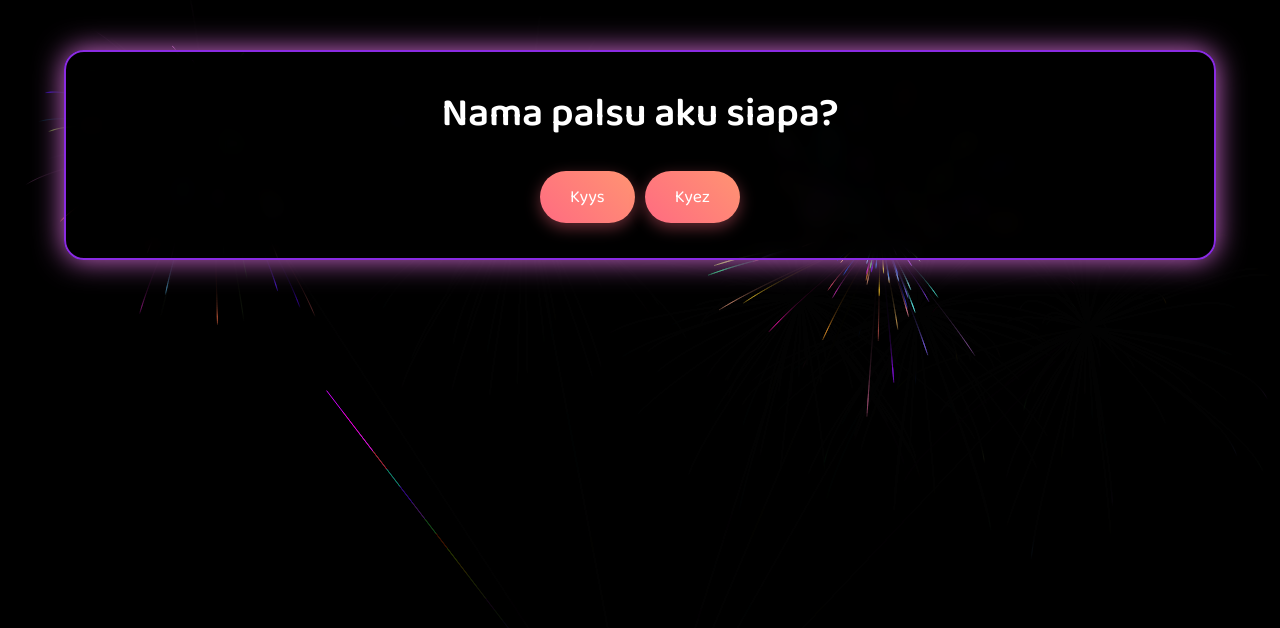
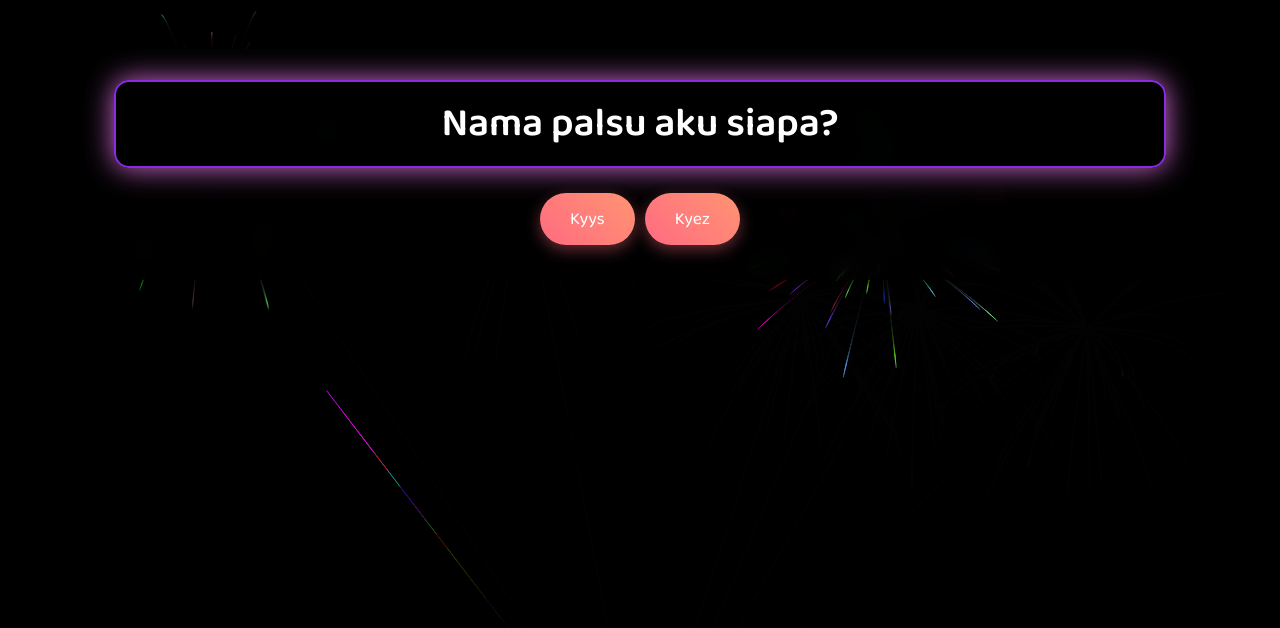
Before and after one commit to Kyys435/UHD-Kyss, a plain HTML site: page index.html in a window 1280 px wide. Shown: the top 628 px of the page. Drawn offline with Linux system fonts and the light colour scheme.

Commit message:
Refactor styles and update audio sources
Updated styles for title and added animations. Changed audio sources for background and firework sounds.

```diff
--- a/index.html
+++ b/index.html
@@ -28,12 +28,22 @@ html,body{height:100%; width:100%; overflow:hidden; font-family:'Baloo 2', cursi
     opacity:0;
     transform:translateY(-30px);
     transition: all 1s ease;
-    border:2px solid #8A2BE2;
-    box-shadow:0 0 15px #8A2BE2;
 }
 .container.show, .login-container.show{
     opacity:1;
     transform:translateY(0);
+}
+
+/* Title */
+h1{
+    font-size:2.5rem;
+    margin-bottom:20px;
+    transition: all 1s ease;
+    border:2px solid #8A2BE2;
+    box-shadow:0 0 15px #8A2BE2;
+    border-radius:15px;
+    padding:10px 20px;
+    animation: glowPulse 1.5s infinite;
 }
 
 /* Animasi glow */
@@ -41,12 +51,6 @@ html,body{height:100%; width:100%; overflow:hidden; font-family:'Baloo 2', cursi
     0%,100%{box-shadow:0 0 15px #8A2BE2;}
     50%{box-shadow:0 0 30px #DA70D6;}
 }
-.container, .login-container{
-    animation: glowPulse 1.5s infinite;
-}
-
-/* Title */
-h1{font-size:2.5rem; margin-bottom:20px; transition: all 1s ease;}
 
 /* Text container */
 .text-container{
@@ -108,21 +112,20 @@ button:active{transform:scale(0.95);}
     <button id="surpriseBtn">Next!</button>
 </div>
 
-<audio id="bgMusic" loop>
-    <source src="https://www.bensound.com/bensound-music/bensound-sunny.mp3" type="audio/mpeg">
+<audio id="bgMusic">
+    <source src="https://github.com/Kyys435/UHD-Kyss/blob/main/TikSave.io_7556177058926284043.mp3?raw=true" type="audio/mpeg">
 </audio>
 
-<!-- Multiple firework sounds -->
-<audio id="fwSound1"><source src="https://www.soundjay.com/misc/firework-1.mp3" type="audio/mpeg"></audio>
-<audio id="fwSound2"><source src="https://www.soundjay.com/misc/firework-2.mp3" type="audio/mpeg"></audio>
-<audio id="fwSound3"><source src="https://www.soundjay.com/misc/firework-3.mp3" type="audio/mpeg"></audio>
+<audio id="fireworkSound">
+    <source src="https://www.soundjay.com/misc/firework-1.mp3" type="audio/mpeg">
+</audio>
 
 <script>
 // Music
 const music=document.getElementById('bgMusic');
 document.body.addEventListener('click',()=>{if(music.paused) music.play();});
 
-// Login
+// Login buttons
 const login=document.getElementById('login');
 const kyysBtn=document.getElementById('kyysBtn');
 const kyezBtn=document.getElementById('kyezBtn');
@@ -144,44 +147,17 @@ let w=canvas.width=window.innerWidth;
 let h=canvas.height=window.innerHeight;
 window.addEventListener('resize',()=>{w=canvas.width=window.innerWidth; h=canvas.height=window.innerHeight;});
 
-const fireworks=[];
-const particles=[];
-const fireworkSounds=[document.getElementById('fwSound1'),document.getElementById('fwSound2'),document.getElementById('fwSound3')];
-
+const fireworks=[]; const particles=[];
+const fireworkSound=document.getElementById('fireworkSound');
 function random(min,max){return Math.random()*(max-min)+min;}
-class Firework{
-    constructor(x,y,tx,ty){this.x=x; this.y=y; this.tx=tx; this.ty=ty; this.coordinates=[]; let c=3; while(c--){this.coordinates.push([this.x,this.y]);} this.angle=Math.atan2(ty-y,tx-x); this.speed=2; this.acceleration=1.05;}
-    update(index){
-        this.coordinates.pop(); this.coordinates.unshift([this.x,this.y]);
-        this.speed*=this.acceleration;
-        let vx=Math.cos(this.angle)*this.speed;
-        let vy=Math.sin(this.angle)*this.speed;
-        this.x+=vx; this.y+=vy;
-        if(Math.hypot(this.tx-this.x,this.ty-this.y)<this.speed){
-            createParticles(this.tx,this.ty,80);
-            fireworks.splice(index,1);
-            playRandomFireworkSound();
-        }
-    }
-    draw(){ctx.beginPath(); ctx.moveTo(this.coordinates[this.coordinates.length-1][0],this.coordinates[this.coordinates.length-1][1]); ctx.lineTo(this.x,this.y); ctx.strokeStyle=`hsl(${random(0,360)},100%,50%)`; ctx.stroke();}
-}
-class Particle{
-    constructor(x,y){this.x=x; this.y=y; this.coordinates=[]; let c=5; while(c--){this.coordinates.push([this.x,this.y]);} this.angle=random(0,Math.PI*2); this.speed=random(1,12); this.friction=0.95; this.gravity=0.7; this.hue=random(0,360); this.brightness=random(50,80); this.alpha=1; this.decay=random(0.015,0.03);}
-    update(index){this.coordinates.pop(); this.coordinates.unshift([this.x,this.y]); this.speed*=this.friction; this.x+=Math.cos(this.angle)*this.speed; this.y+=Math.sin(this.angle)*this.speed+this.gravity; this.alpha-=this.decay; if(this.alpha<=0) particles.splice(index,1);}
-    draw(){ctx.beginPath(); ctx.moveTo(this.coordinates[this.coordinates.length-1][0],this.coordinates[this.coordinates.length-1][1]); ctx.lineTo(this.x,this.y); ctx.strokeStyle=`hsla(${this.hue},100%,${this.brightness}%,${this.alpha})`; ctx.stroke();}
-}
+class Firework{constructor(x,y,tx,ty){this.x=x; this.y=y; this.tx=tx; this.ty=ty; this.coordinates=[]; let c=3; while(c--){this.coordinates.push([this.x,this.y]);} this.angle=Math.atan2(ty-y,tx-x); this.speed=2; this.acceleration=1.05;}
+update(index){this.coordinates.pop(); this.coordinates.unshift([this.x,this.y]); this.speed*=this.acceleration; let vx=Math.cos(this.angle)*this.speed; let vy=Math.sin(this.angle)*this.speed; this.x+=vx; this.y+=vy; if(Math.hypot(this.tx-this.x,this.ty-this.y)<this.speed){createParticles(this.tx,this.ty); fireworks.splice(index,1); fireworkSound.volume=0.4; fireworkSound.currentTime=0; fireworkSound.play();}}
+draw(){ctx.beginPath(); ctx.moveTo(this.coordinates[this.coordinates.length-1][0],this.coordinates[this.coordinates.length-1][1]); ctx.lineTo(this.x,this.y); ctx.strokeStyle=`hsl(${random(0,360)},100%,50%)`; ctx.stroke();}}
+class Particle{constructor(x,y){this.x=x; this.y=y; this.coordinates=[]; let c=5; while(c--){this.coordinates.push([this.x,this.y]);} this.angle=random(0,Math.PI*2); this.speed=random(1,10); this.friction=0.95; this.gravity=0.7; this.hue=random(0,360); this.brightness=random(50,80); this.alpha=1; this.decay=random(0.015,0.03);}
+update(index){this.coordinates.pop(); this.coordinates.unshift([this.x,this.y]); this.speed*=this.friction; this.x+=Math.cos(this.angle)*this.speed; this.y+=Math.sin(this.angle)*this.speed+this.gravity; this.alpha-=this.decay; if(this.alpha<=0) particles.splice(index,1);}
+draw(){ctx.beginPath(); ctx.moveTo(this.coordinates[this.coordinates.length-1][0],this.coordinates[this.coordinates.length-1][1]); ctx.lineTo(this.x,this.y); ctx.strokeStyle=`hsla(${this.hue},100%,${this.brightness}%,${this.alpha})`; ctx.stroke();}}
 function createParticles(x,y,count=50){for(let i=0;i<count;i++){particles.push(new Particle(x,y));}}
-function playRandomFireworkSound(){
-    const s=fireworkSounds[Math.floor(Math.random()*fireworkSounds.length)];
-    s.volume=0.5; s.currentTime=0; s.play();
-}
-function animate(){
-    requestAnimationFrame(animate);
-    ctx.fillStyle='rgba(0,0,0,0.2)'; ctx.fillRect(0,0,w,h);
-    for(let i=fireworks.length-1;i>=0;i--){fireworks[i].draw(); fireworks[i].update(i);}
-    for(let i=particles.length-1;i>=0;i--){particles[i].draw(); particles[i].update(i);}
-    if(Math.random()<0.02){let startX=w/2,startY=h, tx=random(0,w), ty=random(0,h/2); fireworks.push(new Firework(startX,startY,tx,ty));}
-}
+function animate(){requestAnimationFrame(animate); ctx.fillStyle='rgba(0,0,0,0.2)'; ctx.fillRect(0,0,w,h); for(let i=fireworks.length-1;i>=0;i--){fireworks[i].draw(); fireworks[i].update(i);} for(let i=particles.length-1;i>=0;i--){particles[i].draw(); particles[i].update(i);} if(Math.random()<0.02){let startX=w/2,startY=h, tx=random(0,w), ty=random(0,h/2); fireworks.push(new Firework(startX,startY,tx,ty));}}
 animate();
 
 // Typing long text
@@ -222,11 +198,14 @@ function startTyping(){
 
 // Next button click
 surpriseBtn.addEventListener('click',()=>{
-    // Tambah banyak fireworks ke atas
+    // Banyak fireworks ke atas
     for(let i=0;i<150;i++){
         let startX=w/2,startY=h, tx=random(0,w), ty=random(0,h/3);
         fireworks.push(new Firework(startX,startY,tx,ty));
     }
+    fireworkSound.volume=0.4;
+    fireworkSound.currentTime=0;
+    fireworkSound.play();
 
     // Tambah long text baru
     const newText=[
@@ -239,8 +218,6 @@ surpriseBtn.addEventListener('click',()=>{
         typingText.parentElement.scrollTop=typingText.parentElement.scrollHeight;
     });
 
-    playRandomFireworkSound();
-
     setTimeout(()=>{window.location.href="https://wa.me/6285779083591"},3000);
 });
 </script>
```
